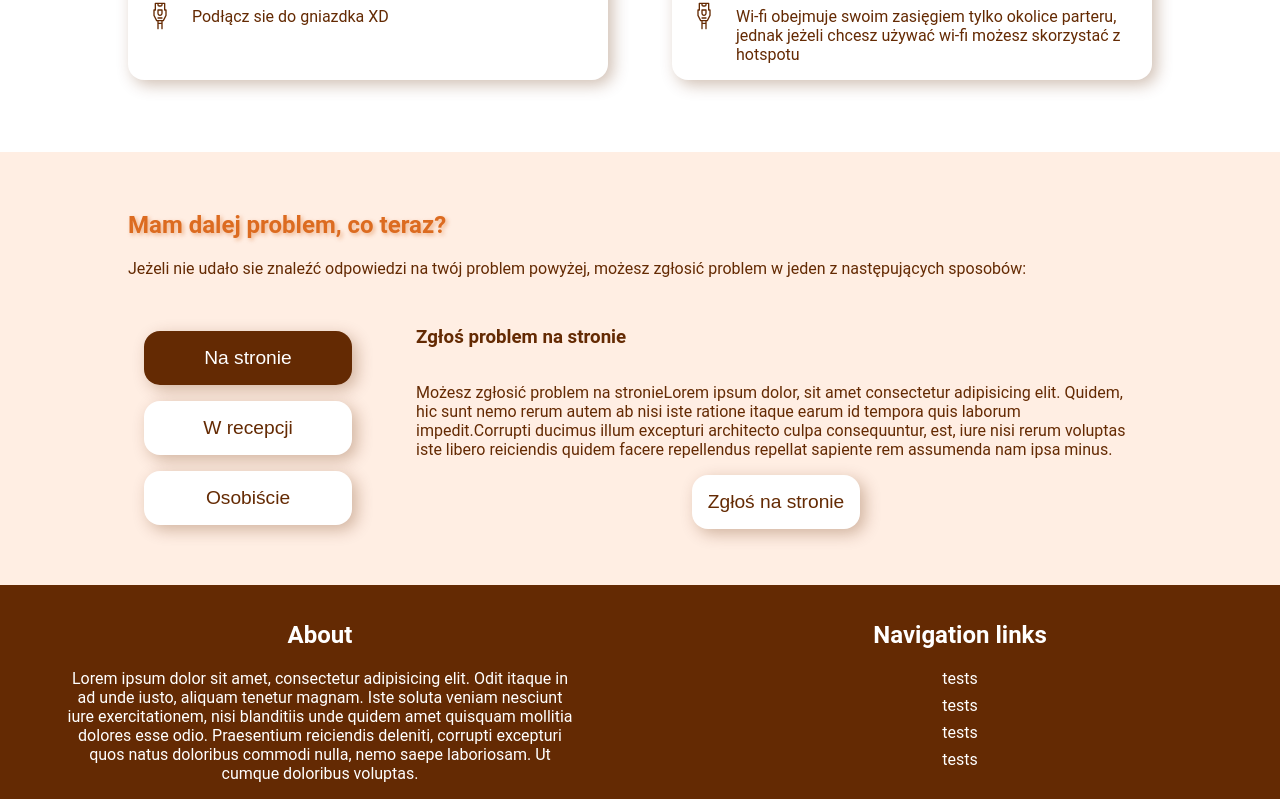
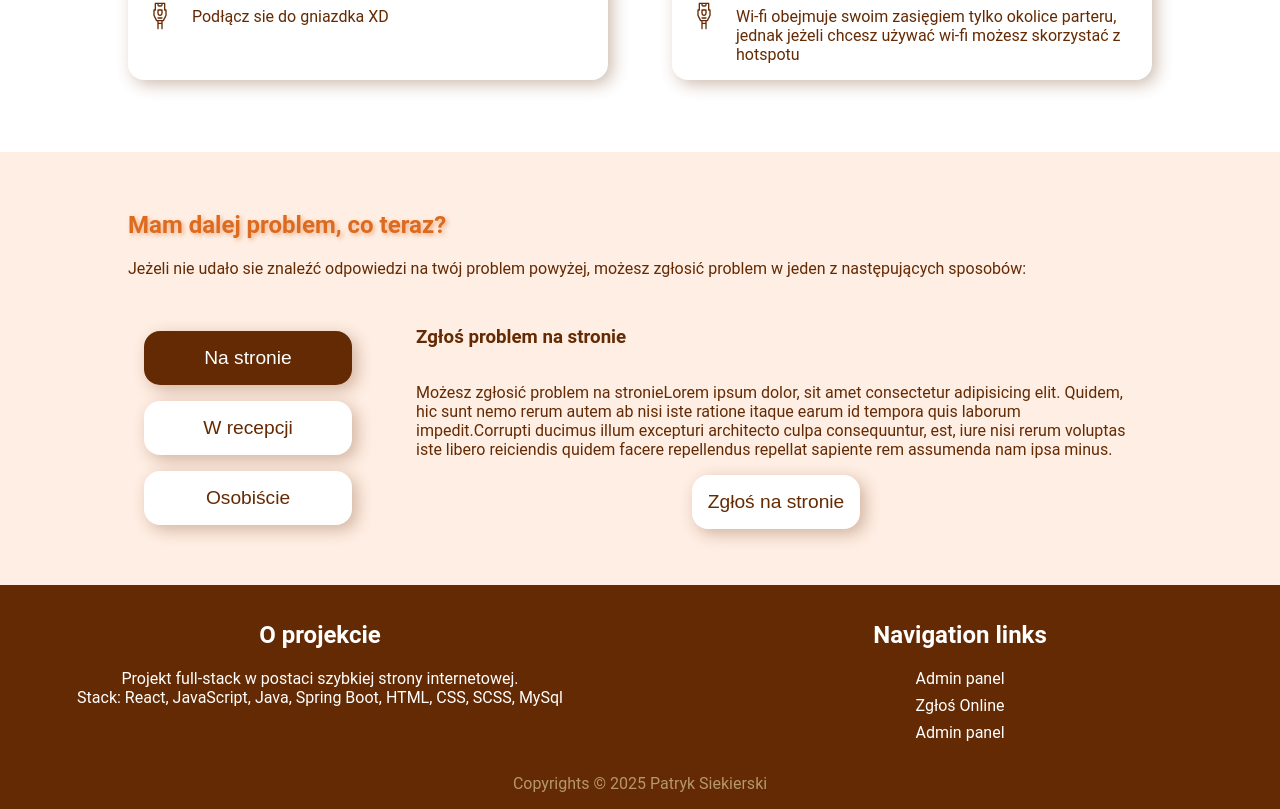
Before and after one commit to PatrykSiekierski/Dorm-Assist, a React (Vite) app in the folder dorm-assist-website/: page / in a window 1280 px wide. Shown: the part 1142-1951 px from the top of the page. Built offline with nearby package versions, Linux system fonts and the light colour scheme; no server answers; a web font is replaced by a local one.

Commit message:
Footer update

```diff
--- a/dorm-assist-website/src/components/Universal/footer.jsx
+++ b/dorm-assist-website/src/components/Universal/footer.jsx
@@ -3,27 +3,22 @@ export default function Footer() {
     <footer>
       <div>
         <div id="footer-description">
-          <h2>About</h2>
+          <h2>O projekcie</h2>
+          <p>Projekt full-stack w postaci szybkiej strony internetowej.</p>
           <p>
-            Lorem ipsum dolor sit amet, consectetur adipisicing elit. Odit
-            itaque in ad unde iusto, aliquam tenetur magnam. Iste soluta veniam
-            nesciunt iure exercitationem, nisi blanditiis unde quidem amet
-            quisquam mollitia dolores esse odio. Praesentium reiciendis
-            deleniti, corrupti excepturi quos natus doloribus commodi nulla,
-            nemo saepe laboriosam. Ut cumque doloribus voluptas.
+            Stack: React, JavaScript, Java, Spring Boot, HTML, CSS, SCSS, MySql
           </p>
         </div>
         <div>
           <h2>Navigation links</h2>
           <nav id="links">
-            <a>tests</a>
-            <a>tests</a>
-            <a>tests</a>
-            <a>tests</a>
+            <a href="/admin">Admin panel</a>
+            <a href="/report">Zgłoś Online</a>
+            <a href="/admin">Admin panel</a>
           </nav>
         </div>
       </div>
-      {/* <p id="copyrights-message">Copylefts C</p> */}
+      <p id="copyrights-message">Copyrights © 2025 Patryk Siekierski</p>
     </footer>
   );
 }
```
